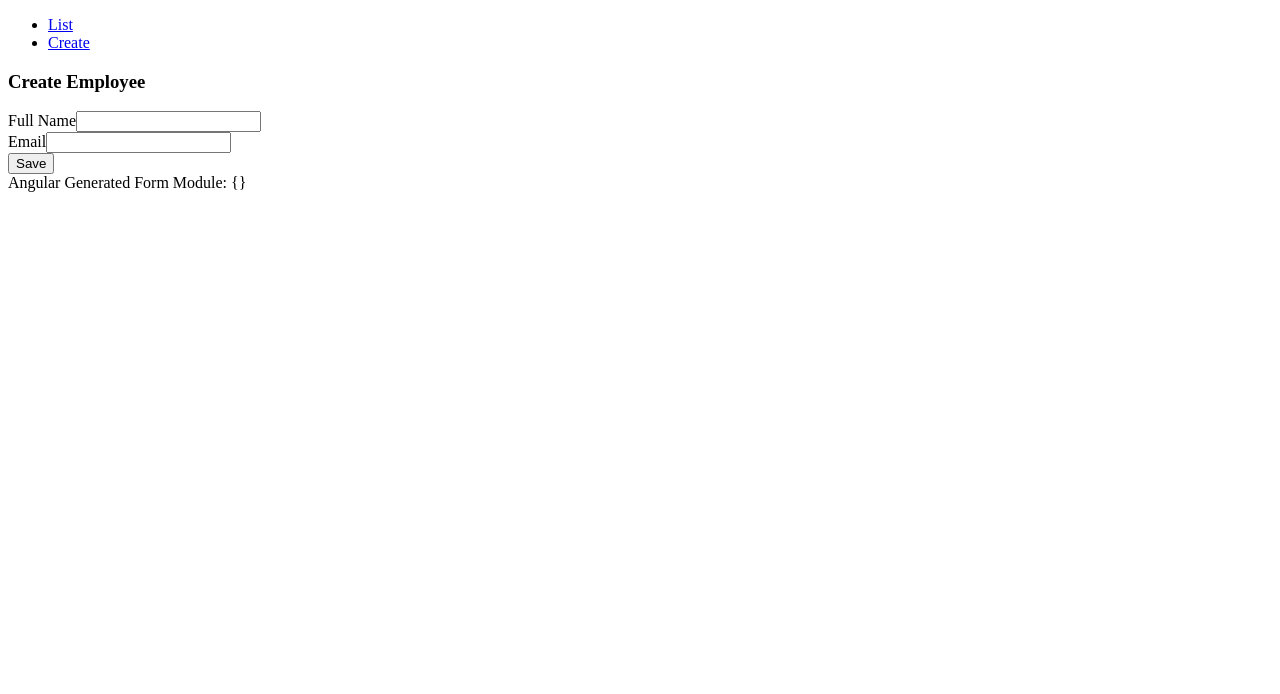
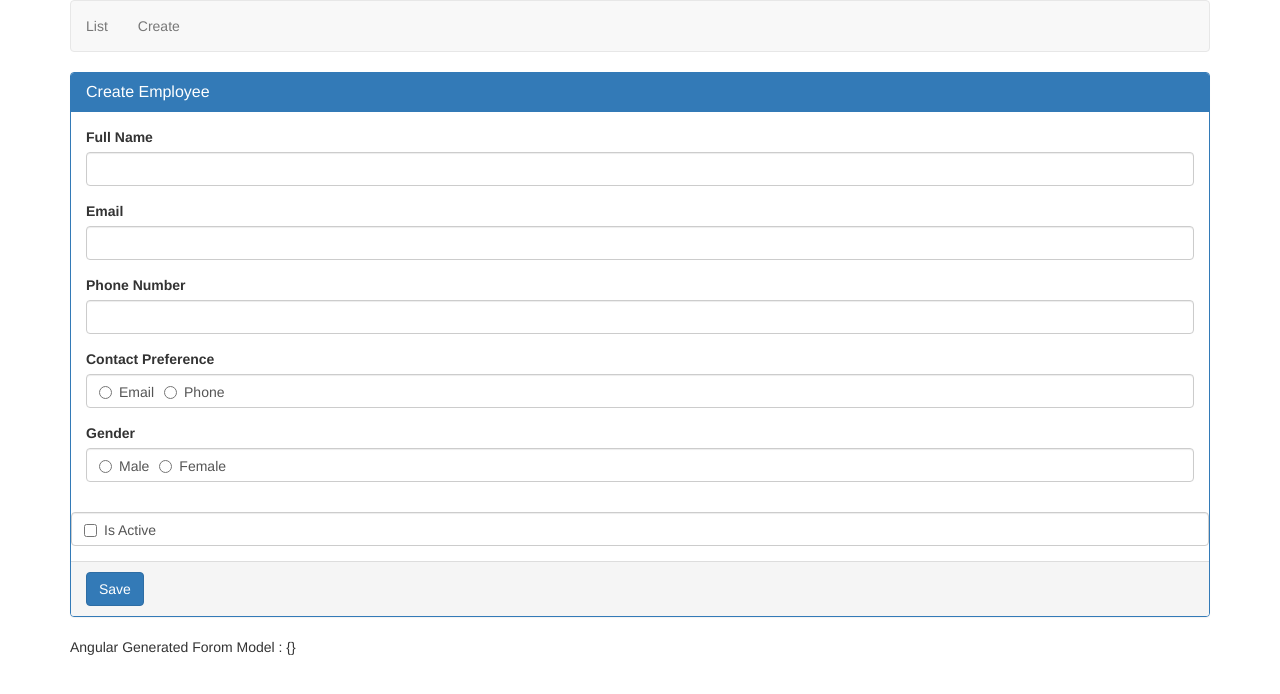
Before and after one commit to SaiSudharsana/angulartestproject, an Angular app: page /create in a window 1280 px wide. Shown: the top 694 px of the page. Built offline with nearby package versions, Linux system fonts and the light colour scheme.

Commit message:
bootstrap check boxes

```diff
--- a/angular.json
+++ b/angular.json
@@ -46,7 +46,7 @@
               "src/assets"
             ],
             "styles": [
-
+              "../node_modules/bootstrap/dist/css/bootstrap.min.css",
               "src/styles.css"
             ],
             "scripts": []
--- a/src/app/employees/create-employee.component.html
+++ b/src/app/employees/create-employee.component.html
@@ -1,3 +1,4 @@
+
 <form #employeeForm="ngForm" (ngSubmit)="saveEmployee(employeeForm)">
   <div class="panel panel-primary">
     <div class="panel-heading">
@@ -7,20 +8,65 @@
 
       <div class="form-group">
         <label for="fullName">Full Name</label>
-        <input id="fullName" type="text" class="form-control"
-               name="fullName" [(ngModel)]="fullName">
+        <input id="fullName" type="text" class="form-control" name="fullName"
+        [(ngModel)]="fullName">
       </div>
 
       <div class="form-group">
         <label for="email">Email</label>
-        <input id="email" type="text" class="form-control"
-               name="email" [(ngModel)]="email">
+        <input id="email" type="text" class="form-control" name="email"
+        [(ngModel)]="email">
       </div>
 
+      <div class="form-group">
+        <label for="phoneNumber">Phone Number</label>
+        <input id="phoneNumber" type="text" class="form-control" name="phoneNumber"
+        [(ngModel)]="phoneNumber">
+      </div>
+
+      <div class="form-group">
+        <label>Contact Preference</label>
+        <div class="form-control">
+          <label class="radio-inline">
+            <input type="radio" name="contactPreference" value="email"
+            [(ngModel)]="contactPreference">
+            Email
+          </label>
+          <label class="radio-inline">
+            <input type="radio" name="contactPreference" value="phone"
+            [(ngModel)]="contactPreference">
+            Phone
+          </label>
+        </div>
+      </div>
+
+      <div class="form-group">
+        <label>Gender</label>
+        <div class="form-control">
+          <label class="radio-inline">
+            <input type="radio" name="gender" value="male" [(ngModel)]="gender">
+            Male
+          </label>
+          <label class="radio-inline">
+            <input type="radio" name="gender" value="female" [(ngModel)]="gender">
+            Female
+          </label>
+        </div>
+      </div>
     </div>
+
+<div class="form-group">
+  <div class="form-control">
+    <label class="checkbox-inline">
+      <input type="checkbox" name="isActive" [(ngModel)]="isActive">Is Active
+    </label>
+  </div>
+</div>
+
     <div class="panel-footer">
       <button class="btn btn-primary" type="submit">Save</button>
     </div>
   </div>
 </form>
-Angular Generated Form Module: {{employeeForm.value | json}}
+
+Angular Generated Forom Model : {{employeeForm.value | json}}
```
